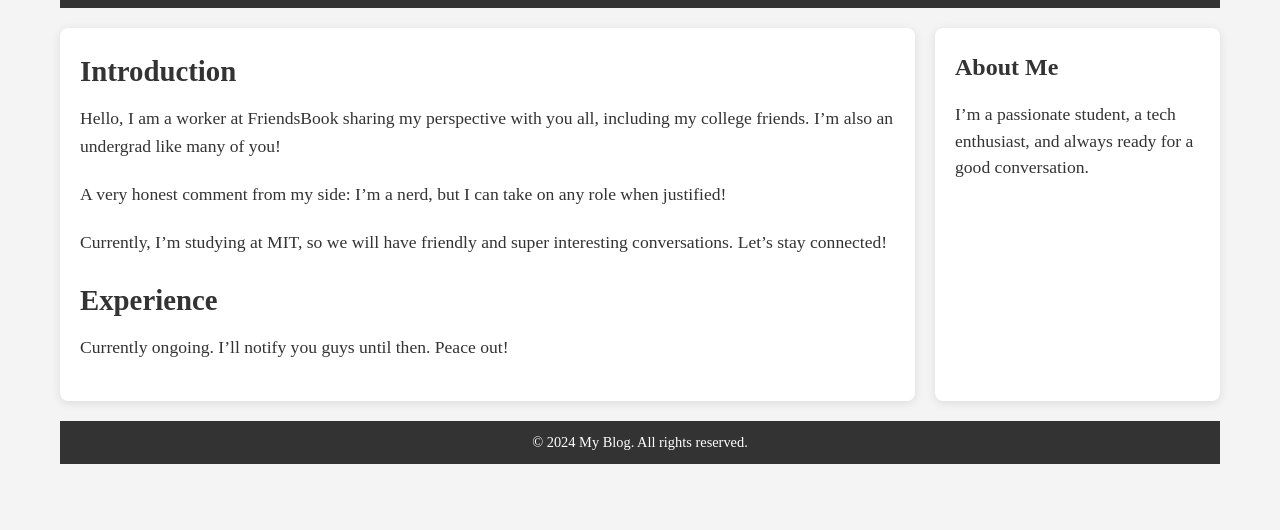
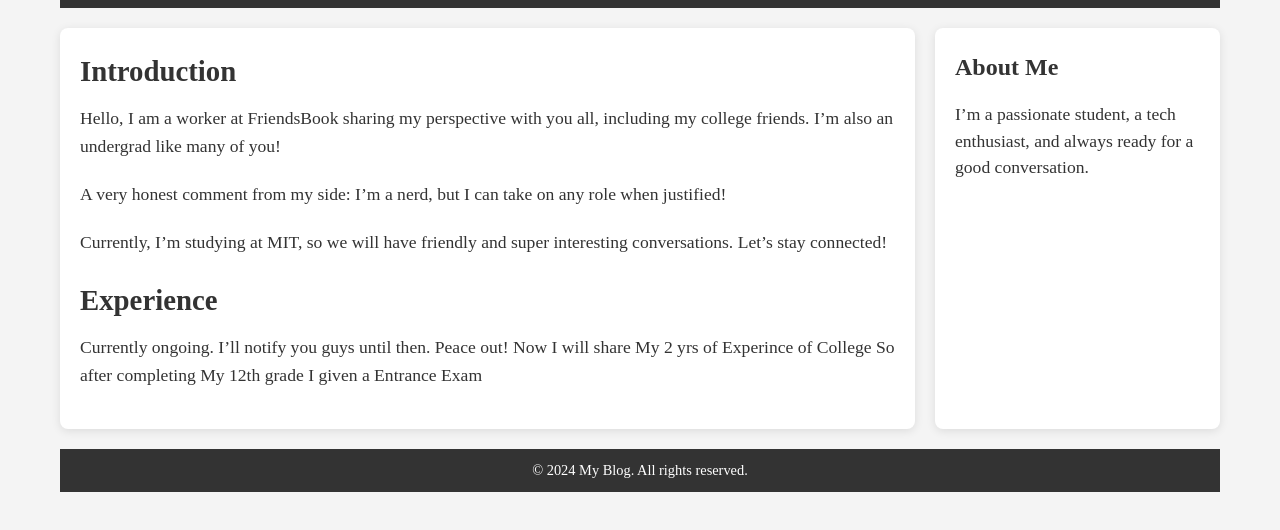
Before and after one commit to PranavKavade7/FbBlogs, a plain HTML site: page index.html in a window 1280 px wide. Shown: the part 116-646 px from the top of the page. Drawn offline with Linux system fonts and the light colour scheme.

Commit message:
Update index.html

```diff
--- a/index.html
+++ b/index.html
@@ -22,7 +22,12 @@
 
             <section class="experience">
                 <h2>Experience</h2>
-                <p>Currently ongoing. I’ll notify you guys until then. Peace out!</p>
+                <p>Currently ongoing. I’ll notify you guys until then. Peace out!
+
+                 Now I will share My 2 yrs of Experince of College
+                So after completing My 12th grade I given a Entrance Exam
+</p>
+
             </section>
         </main>
 
```
